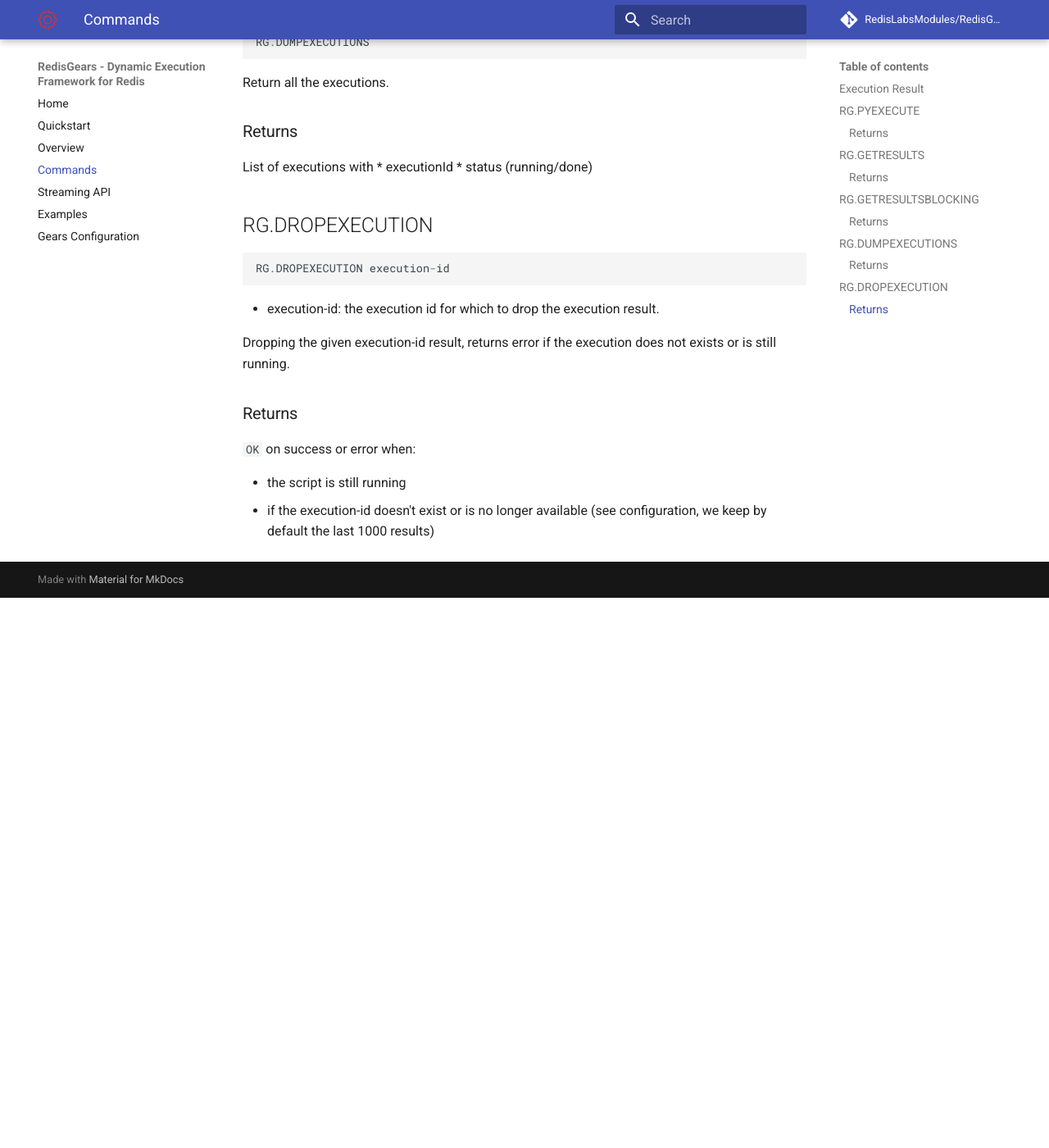
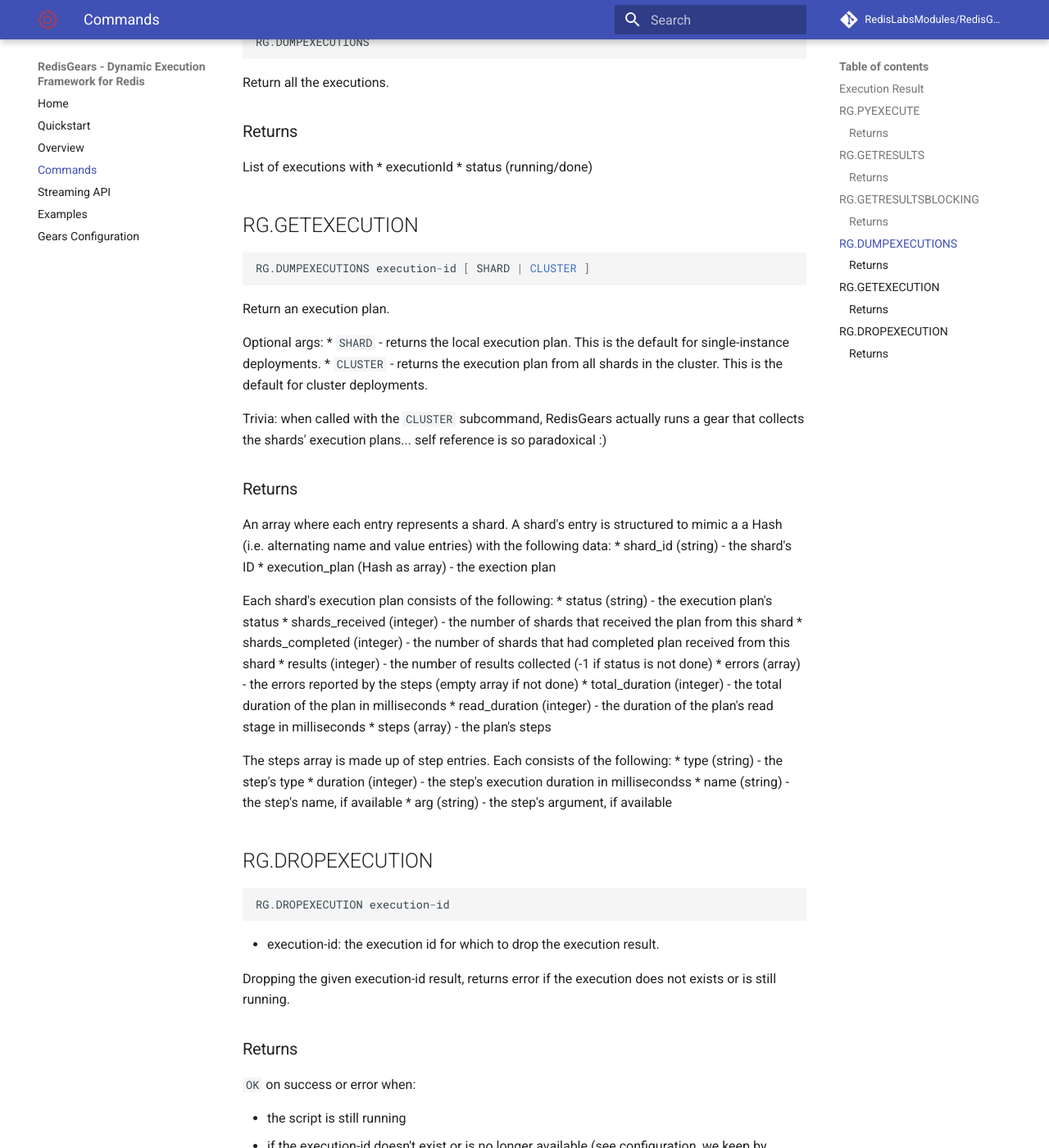
Before and after one commit to RedisGears/RedisGears, an MkDocs documentation site: the page built from docs/commands.md, in a window 1280 px wide and 1400 px high, scrolled down 1957 px. Shown: the whole window at 82% size. Built offline with MkDocs 1.6.1 and Material for MkDocs 9.7.7, drawn with Linux system fonts in a browser that asks for light colours; comment, search, counter and statistics services are not loaded; old or Windows-style settings are respelled for this version of MkDocs; before the commit the page ends 2686 px from its top, so only the background shows below that; some of the changed text lies outside the part shown.

Commit message:
Final commit (hopefully)
Signed-off-by: Itamar Haber <itamar@redislabs.com>

````diff
--- a/docs/commands.md
+++ b/docs/commands.md
@@ -4,7 +4,7 @@
 RedisGears allows you to run python scripts.  These python scripts can run in a `Gears` and a `non Gears` mode.  The execution result depends on the type of execution and success or failure.
 
 * When running a `Gears` execution
-	- successful: the resultset
+	- successful: the results and errors (if any) as an array consisting of two arrays
 	- failure: the error message
 * When running a `non Gears` execution
 	- successful: `OK`
@@ -74,6 +74,39 @@
 * executionId
 * status (running/done)
 
+## RG.GETEXECUTION
+```sql
+RG.DUMPEXECUTIONS execution-id [ SHARD | CLUSTER ]
+```
+
+Return an execution plan.
+
+Optional args:
+* `SHARD` - returns the local execution plan. This is the default for single-instance deployments.
+* `CLUSTER` - returns the execution plan from all shards in the cluster. This is the default for cluster deployments.
+
+Trivia: when called with the `CLUSTER` subcommand, RedisGears actually runs a gear that collects the shards' execution plans... self reference is so paradoxical :)
+
+### Returns
+An array where each entry represents a shard. A shard's entry is structured to mimic a a Hash (i.e. alternating name and value entries) with the following data:
+* shard_id (string) - the shard's ID
+* execution_plan (Hash as array) - the exection plan
+
+Each shard's execution plan consists of the following:
+* status (string) - the execution plan's status
+* shards_received (integer) - the number of shards that received the plan from this shard
+* shards_completed (integer) - the number of shards that had completed plan received from this shard
+* results (integer) - the number of results collected (-1 if status is not done)
+* errors (array) - the errors reported by the steps (empty array if not done)
+* total_duration (integer) - the total duration of the plan in milliseconds
+* read_duration (integer) - the duration of the plan's read stage in milliseconds
+* steps (array) - the plan's steps
+
+The steps array is made up of step entries. Each consists of the following:
+* type (string) - the step's type
+* duration (integer) - the step's execution duration in millisecondss
+* name (string) - the step's name, if available
+* arg (string) - the step's argument, if available
 
 ## RG.DROPEXECUTION
 ```sql
````
Also changed, not shown: docs/configuration.md (+26 -0 lines), 6 other files.
